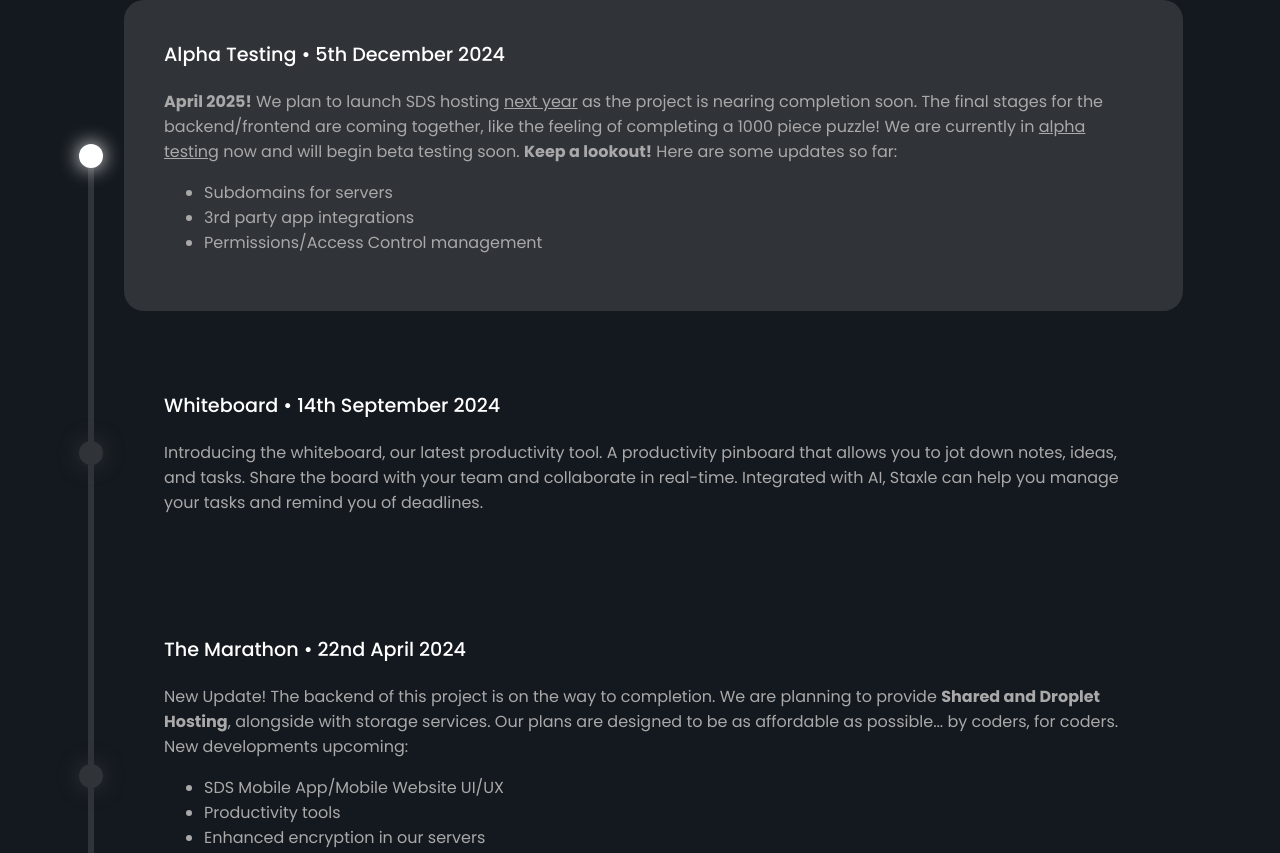
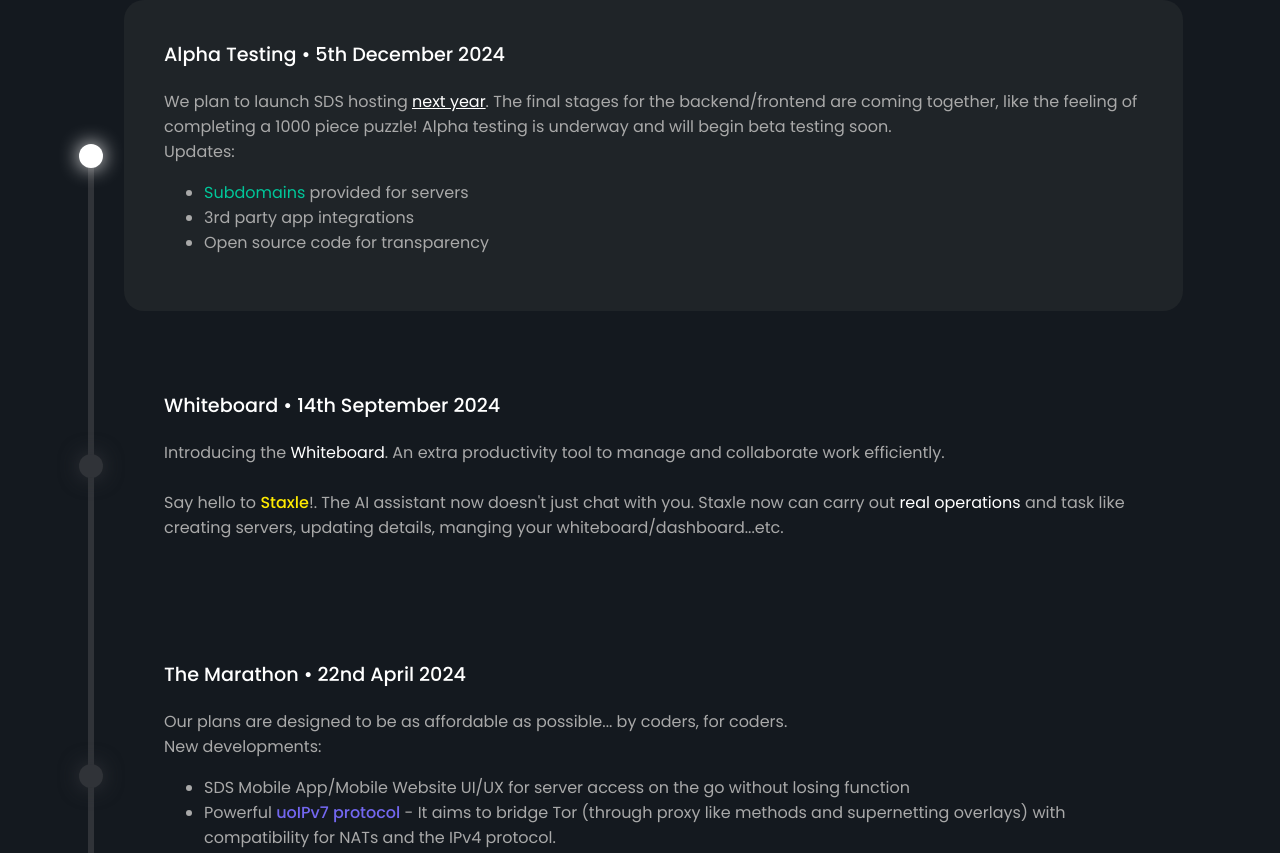
Before and after one commit to stax-dev/core, a React (Create React App) app: page / in a window 1280 px wide. Shown: the part 6041-6894 px from the top of the page. Built offline with nearby package versions, Linux system fonts and the light colour scheme.

Commit message:
v0.0.16.1
changed text

```diff
--- a/src/pages/landing/prelaunch/PreLaunch.module.css
+++ b/src/pages/landing/prelaunch/PreLaunch.module.css
@@ -564,12 +564,16 @@
     transition: all 0.2s ease-in-out;
 }
 
+.landing-updates-box-info b{
+    font-weight: 500;
+}
+
 .landing-updates-box-info:hover {
     background-color: var(--theme2);
 }
 
 .landing-updates-box:nth-child(1) .landing-updates-box-info{
-    background-color: var(--theme3);
+    background-color: var(--theme2);
     /* border-color: var(--theme3); */
     /* filter: drop-shadow(0px 0px 10px var(--theme3)); */
 }
--- a/src/pages/landing/prelaunch/devUpdatesList.js
+++ b/src/pages/landing/prelaunch/devUpdatesList.js
@@ -4,7 +4,7 @@
       date: "1st December 2023",
       info: [
         <p>
-            Hey there! Welcome to the SDS pre-launch page.{" "}
+            Hey there! Welcome to the SDS <span style={{color: "var(--st11)"}}>pre-launch</span> page.{" "}
             SDS is currently in the process of development and more news is yet to come!{" "}
             Updates will be posted here as things progress.<br/><br/>
             We look forward to having you at our release!
@@ -16,16 +16,14 @@
       date: "22nd April 2024",
       info: [
         <p>
-          New Update! The backend of this project is on the way to completion.{" "}
-          We are planning to provide <b>Shared and Droplet Hosting</b>, alongside with storage services.{" "}
-          Our plans are designed to be as affordable as possible... by coders, for coders.{" "}
-          New developments upcoming:
+          Our plans are designed to be as affordable as possible... by coders, for coders.
+          <br/>New developments:
           <ul>
-            <li>SDS Mobile App/Mobile Website UI/UX</li>
-            <li>Productivity tools</li>
-            <li>Enhanced encryption in our servers</li>
+            <li>SDS Mobile App/Mobile Website UI/UX for server access on the go without losing function</li>
+            <li>Powerful <span style={{color: "var(--st21)"}}><b>uoIPv7 protocol</b></span> - It aims to bridge Tor{" "}
+            (through proxy like methods and supernetting overlays) with compatibility for NATs and the IPv4 protocol.</li>
+            <li>Personal <span style={{color: "var(--st11)"}}>AI Assistant</span> included in all services</li>
           </ul>
-          <br/>Did you know we are implementing our own personal AI assistant for everyone to use? (for free!!){" "}
         </p>
       ]
     },
@@ -34,9 +32,10 @@
       date: "14th September 2024",
       info: [
         <p>
-          Introducing the whiteboard, our latest productivity tool. A productivity pinboard that allows you to jot down notes, ideas, and tasks.{" "}
-          Share the board with your team and collaborate in real-time.{" "}
-          Integrated with AI, Staxle can help you manage your tasks and remind you of deadlines.{" "}
+          Introducing the <span style={{color: "var(--text1)"}}>Whiteboard</span>. An extra productivity tool to manage and collaborate work efficiently.{" "}
+          <br/><br/>
+          Say hello to <span style={{color: "var(--st31)"}}><b>Staxle</b></span>!. The AI assistant now doesn't just chat with you.{" "}
+          Staxle now can carry out <span style={{color: "var(--text1)"}}>real operations</span> and task like creating servers, updating details, manging your whiteboard/dashboard...etc.
         </p>
       ]
     },
@@ -45,14 +44,14 @@
       date: "5th December 2024",
       info: [
         <p>
-          <b>April 2025!</b> We plan to launch SDS hosting <u>next year</u> as the project is nearing completion soon.{" "}
+          We plan to launch SDS hosting <span style={{color: "var(--text1)"}}><u>next year</u></span>.{" "}
           The final stages for the backend/frontend are coming together, like the feeling of completing a 1000 piece puzzle!{" "}
-          We are currently in <u>alpha testing</u> now and will begin beta testing soon. <b>Keep a lookout!</b>{" "}
-          Here are some updates so far:
+          Alpha testing is underway and will begin beta testing soon.<br/>
+          Updates:
           <ul>
-            <li>Subdomains for servers</li>
+            <li><span style={{color: "var(--st11)"}}>Subdomains</span> provided for servers</li>
             <li>3rd party app integrations</li>
-            <li>Permissions/Access Control management</li>
+            <li>Open source code for transparency</li>
           </ul>
         </p>
       ]
```
